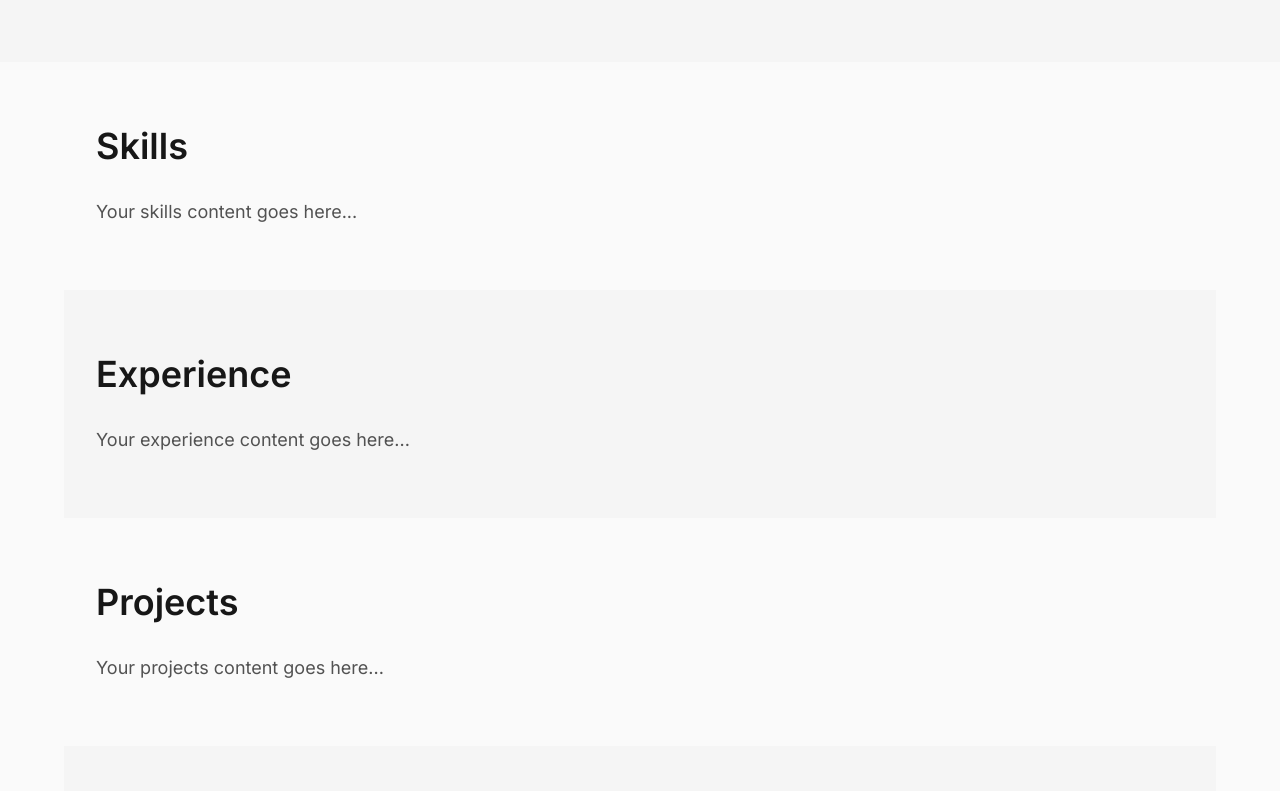
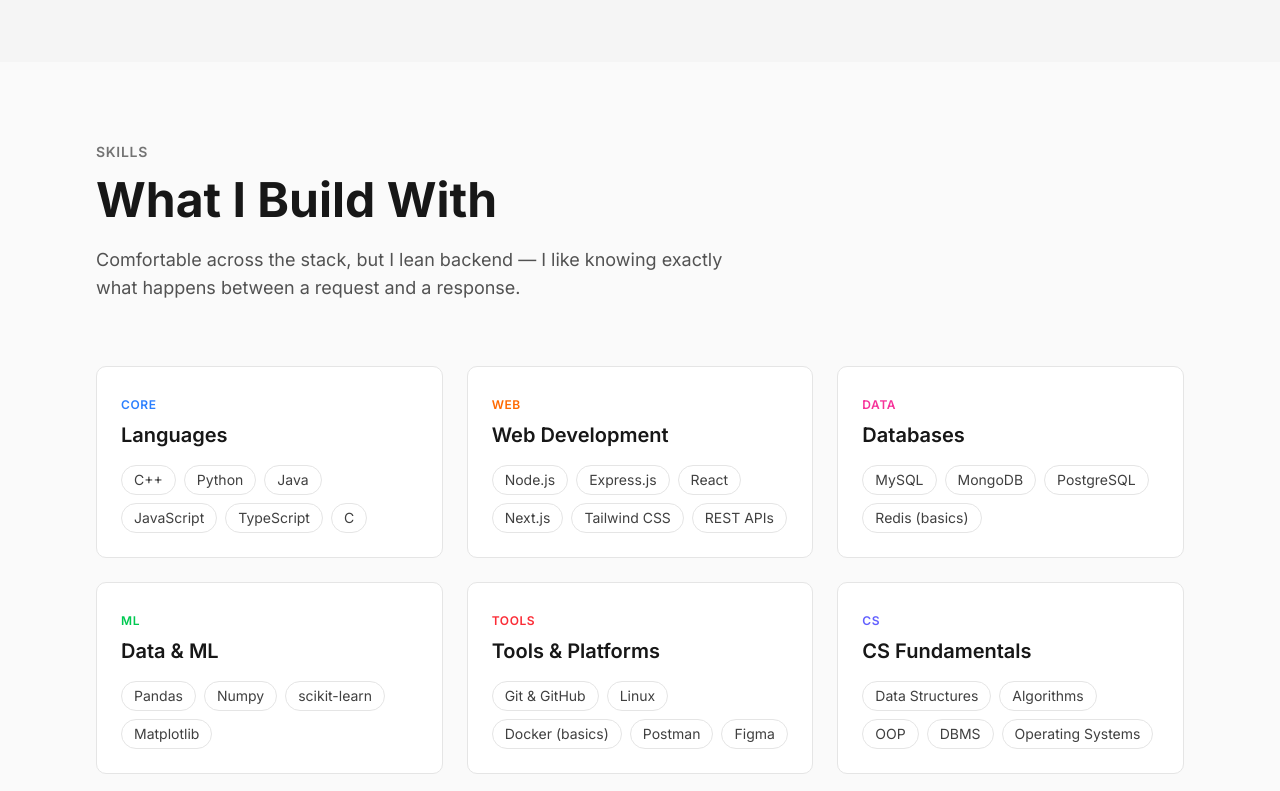
Before and after one commit to SWEET-32/portfolio, a Next.js app: page / in a window 1280 px wide. Shown: the part 869-1660 px from the top of the page. Built offline with nearby package versions, Linux system fonts and the light colour scheme.

Commit message:
feat: add SkillsView and SkillCard components to display skill categories and details

```diff
--- /dev/null
+++ b/components/skill-card.tsx
@@ -0,0 +1,37 @@
+interface SkillCardProps {
+  title: string;
+  label: string;
+  skills: string[];
+  backgroundColor?: string;
+  labelColor?: string;
+}
+
+export function SkillCard({
+  title,
+  label,
+  skills,
+  backgroundColor = "bg-neutral-50",
+  labelColor = "text-purple-500",
+}: SkillCardProps) {
+  return (
+    <div className={`${backgroundColor} rounded-lg p-6 border border-neutral-200 transition-all hover:shadow-md hover:border-neutral-300`}>
+      <div className="mb-4">
+        <span className={`inline-block text-xs font-semibold tracking-wider ${labelColor} mb-2`}>
+          {label}
+        </span>
+        <h3 className="text-xl font-semibold text-neutral-900">{title}</h3>
+      </div>
+
+      <div className="flex flex-wrap gap-2">
+        {skills.map((skill) => (
+          <span
+            key={skill}
+            className="inline-block px-3 py-1 text-sm text-neutral-700 bg-white border border-neutral-200 rounded-full hover:bg-neutral-50 transition-colors"
+          >
+            {skill}
+          </span>
+        ))}
+      </div>
+    </div>
+  );
+}
--- a/views/blank-page-layout/blank-page-layout-view.tsx
+++ b/views/blank-page-layout/blank-page-layout-view.tsx
@@ -1,4 +1,5 @@
 import Link from "next/link";
+import { SkillsView } from "@/views/skills/skills-view";
 
 const BlankPageLayoutView = () => {
   return (
@@ -59,10 +60,7 @@
       </main>
 
       {/* Skill Section */}
-      <section id="skill" className="mx-auto max-w-6xl px-5 py-16 sm:px-6 lg:px-8">
-        <h2 className="text-4xl font-semibold text-neutral-900 mb-8">Skills</h2>
-        <p className="text-neutral-600 text-lg">Your skills content goes here...</p>
-      </section>
+      <SkillsView />
 
       {/* Experience Section */}
       <section id="experience" className="mx-auto max-w-6xl px-5 py-16 sm:px-6 lg:px-8 bg-[#f5f5f5]">
--- /dev/null
+++ b/views/skills/skills-view.tsx
@@ -0,0 +1,78 @@
+import { SkillCard } from "@/components/skill-card";
+
+interface SkillCategory {
+  title: string;
+  label: string;
+  skills: string[];
+  labelColor: string;
+}
+
+const SKILL_CATEGORIES: SkillCategory[] = [
+  {
+    title: "Languages",
+    label: "CORE",
+    skills: ["C++", "Python", "Java", "JavaScript", "TypeScript", "C"],
+    labelColor: "text-blue-500",
+  },
+  {
+    title: "Web Development",
+    label: "WEB",
+    skills: ["Node.js", "Express.js", "React", "Next.js", "Tailwind CSS", "REST APIs"],
+    labelColor: "text-orange-500",
+  },
+  {
+    title: "Databases",
+    label: "DATA",
+    skills: ["MySQL", "MongoDB", "PostgreSQL", "Redis (basics)"],
+    labelColor: "text-pink-500",
+  },
+  {
+    title: "Data & ML",
+    label: "ML",
+    skills: ["Pandas", "Numpy", "scikit-learn", "Matplotlib"],
+    labelColor: "text-green-500",
+  },
+  {
+    title: "Tools & Platforms",
+    label: "TOOLS",
+    skills: ["Git & GitHub", "Linux", "Docker (basics)", "Postman", "Figma"],
+    labelColor: "text-red-500",
+  },
+  {
+    title: "CS Fundamentals",
+    label: "CS",
+    skills: ["Data Structures", "Algorithms", "OOP", "DBMS", "Operating Systems"],
+    labelColor: "text-indigo-500",
+  },
+];
+
+export function SkillsView() {
+  return (
+    <section id="skill" className="mx-auto max-w-6xl px-5 py-12 sm:px-6 md:py-16 lg:px-8 lg:py-20">
+      {/* Section Header */}
+      <div className="mb-12 md:mb-16">
+        <p className="text-sm font-semibold tracking-wider text-neutral-500 uppercase">Skills</p>
+        <h2 className="mt-2 text-4xl font-bold leading-tight text-neutral-900 sm:text-5xl">
+          What I Build With
+        </h2>
+        <p className="mt-4 max-w-2xl text-lg text-neutral-600">
+          Comfortable across the stack, but I lean backend — I like knowing exactly what happens between a request and a response.
+        </p>
+      </div>
+
+      {/* Skills Grid */}
+      <div className="grid gap-6 sm:grid-cols-1 md:grid-cols-2 lg:grid-cols-3">
+        {SKILL_CATEGORIES.map((category) => (
+          <SkillCard
+            key={category.title}
+            title={category.title}
+            label={category.label}
+            skills={category.skills}
+            labelColor={category.labelColor}
+            backgroundColor="bg-white"
+          />
+        ))}
+      </div>
+    </section>
+  );
+}
```
